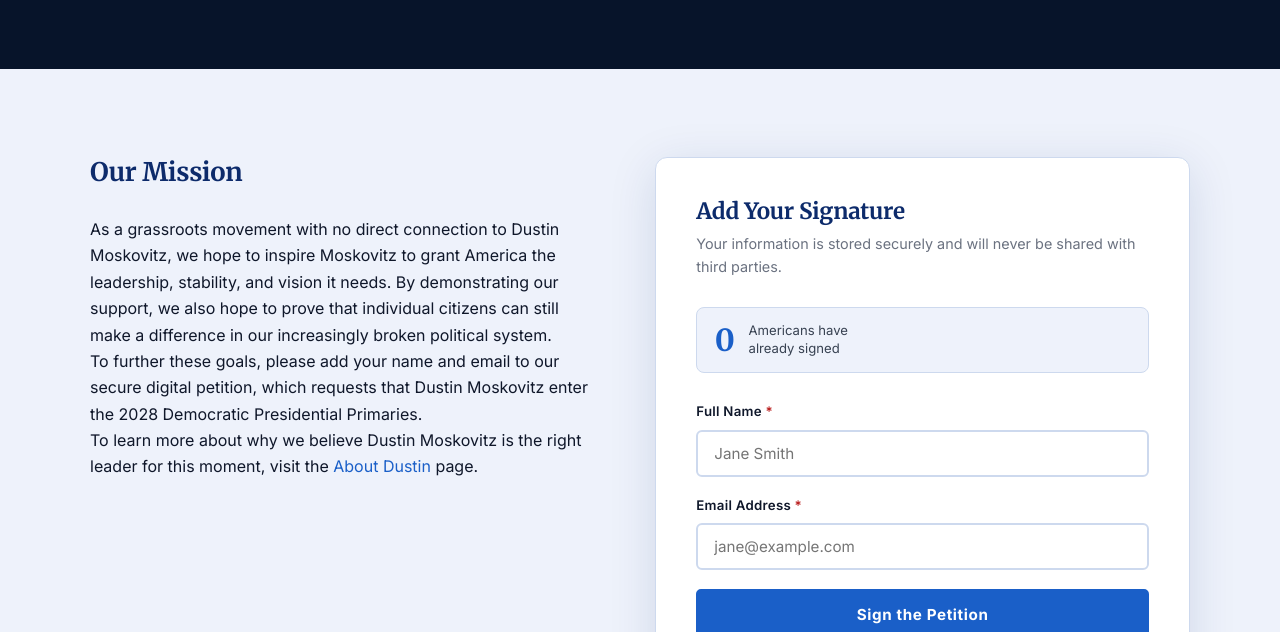
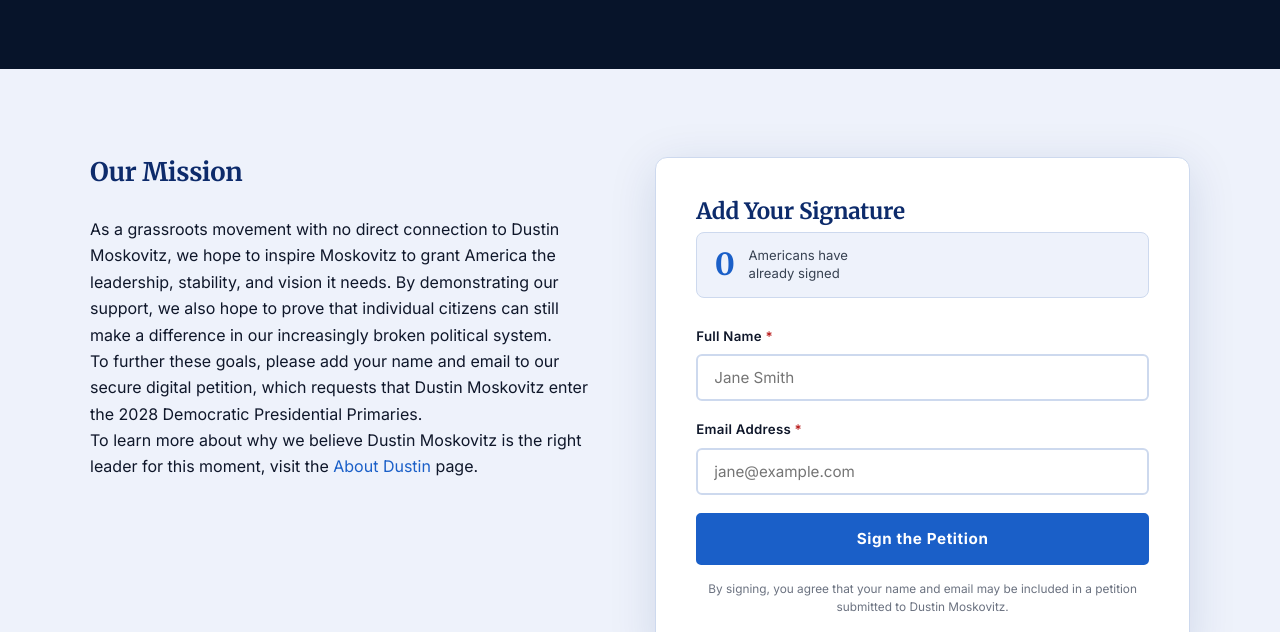
Before and after one commit to OliverKuperman/AmericansForMoskovitz, a website: page public/petition.html in a window 1280 px wide. Shown: the part 320-952 px from the top of the page. Drawn offline with Linux system fonts and the light colour scheme; no server answers.

Commit message:
Adjust Petition Page

```diff
--- a/public/petition.html
+++ b/public/petition.html
@@ -54,7 +54,6 @@
       <div>
         <div class="form-card" role="form" aria-label="Petition signature form">
           <h3>Add Your Signature</h3>
-          <p class="form-subtitle">Your information is stored securely and will never be shared with third parties.</p>
 
           <!-- Signature Counter -->
           <div class="sig-counter" role="status" aria-live="polite" aria-label="Current petition signatures">
@@ -104,7 +103,7 @@
           </form>
 
           <p class="form-disclaimer">
-            By signing, you agree that your name and email may be included in a petition submitted to Dustin Moskovitz. We do not share, sell, or distribute your personal information. This is a secure, private petition.
+            By signing, you agree that your name and email may be included in a petition submitted to Dustin Moskovitz.
           </p>
         </div>
       </div>
```
